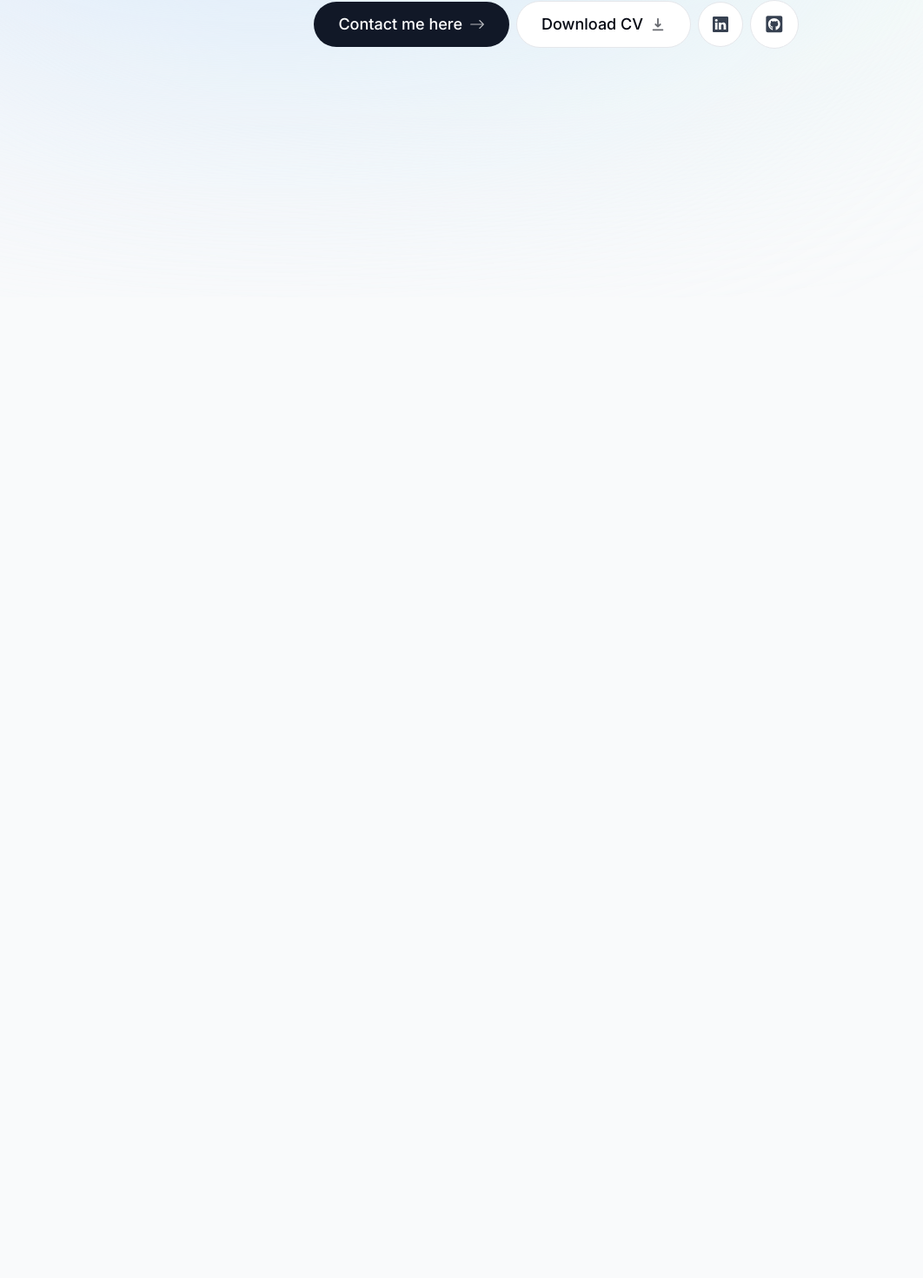
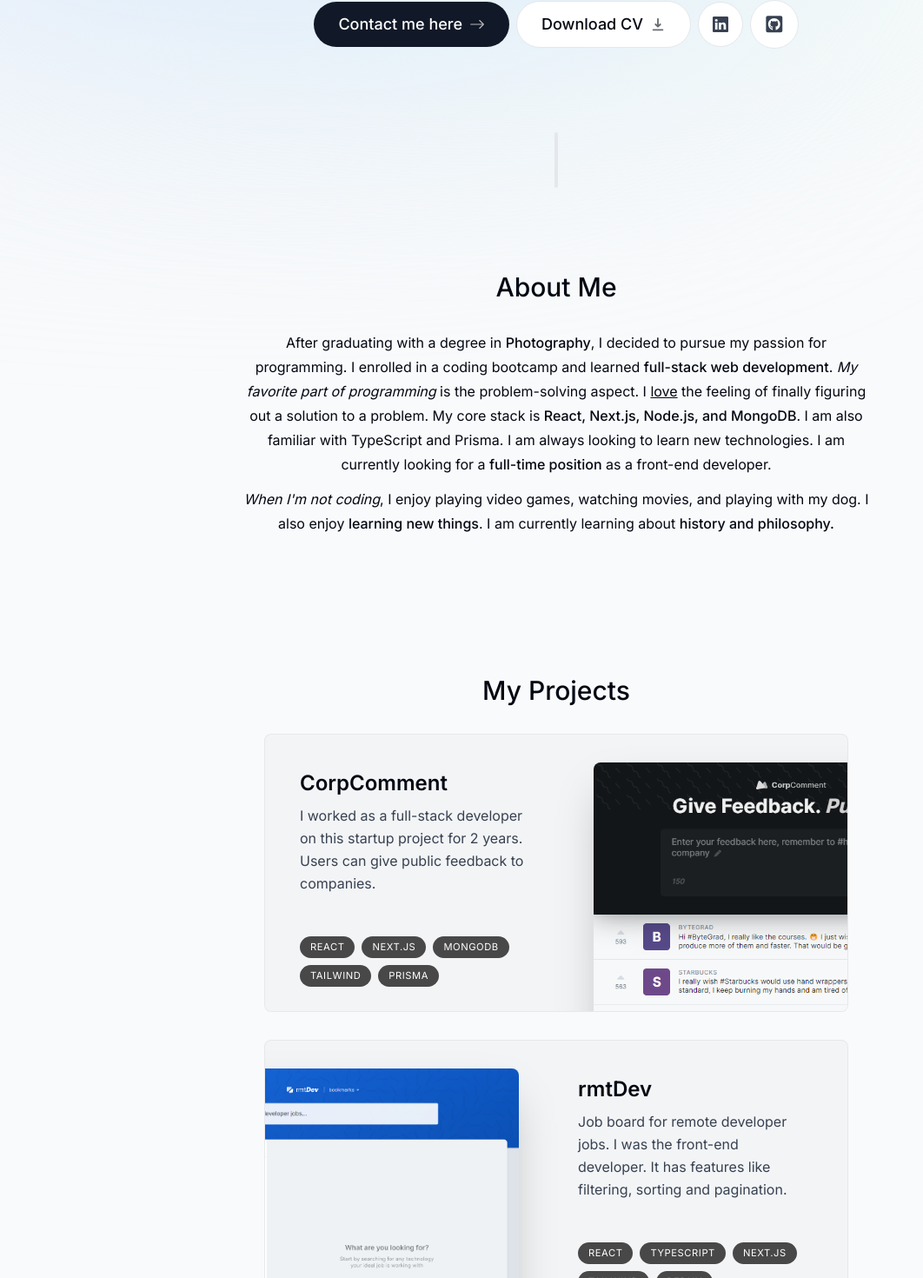
Before and after one commit to gllmt/cv-portfolio-next14, a Next.js app: page / in a window 1280 px wide. Shown: the part 458-1928 px from the top of the page at 87% size, without its empty margins (0-1062 px from the left). Before the commit the page ends 800 px from the top, so only its background shows below. Built offline with nearby package versions, Linux system fonts and the light colour scheme.

Commit message:
projects section is ok

```diff
--- a/app/page.tsx
+++ b/app/page.tsx
@@ -1,9 +1,15 @@
+import About from "@/components/about";
 import Intro from "@/components/intro";
+import Projects from "@/components/projects";
+import SectionDivider from "@/components/section-divider";
 
 export default function Home() {
   return (
     <main className="flex flex-col items-center">
       <Intro />
+      <SectionDivider />
+      <About />
+      <Projects />
     </main>
   );
 }
--- /dev/null
+++ b/components/about.tsx
@@ -0,0 +1,44 @@
+"use client";
+
+import SectionHeading from "./section-heading";
+import { motion } from "framer-motion";
+
+export default function About() {
+  return (
+    <motion.section
+      className="mb-28 max-w-[45rem] text-center leading-7 sm:mb-40 scroll-mt-28"
+      initial={{ opacity: 0, y: 100 }}
+      animate={{ opacity: 1, y: 0 }}
+      transition={{ delay: 0.175 }}
+    >
+
+      <SectionHeading>About Me</SectionHeading>
+
+      <p className="mb-3">
+        After graduating with a degree in{" "}
+        <span className="font-medium">Photography</span>, I decided to pursue my
+        passion for programming. I enrolled in a coding bootcamp and learned{" "}
+        <span className="font-medium">full-stack web development</span>.{" "}
+        <span className="italic">My favorite part of programming</span> is the
+        problem-solving aspect. I <span className="underline">love</span> the
+        feeling of finally figuring out a solution to a problem. My core stack
+        is{" "}
+        <span className="font-medium">
+          React, Next.js, Node.js, and MongoDB
+        </span>
+        . I am also familiar with TypeScript and Prisma. I am always looking to
+        learn new technologies. I am currently looking for a{" "}
+        <span className="font-medium">full-time position</span> as a front-end
+        developer.
+      </p>
+
+      <p>
+        <span className="italic">When I'm not coding</span>, I enjoy playing
+        video games, watching movies, and playing with my dog. I also enjoy{" "}
+        <span className="font-medium">learning new things</span>. I am currently
+        learning about{" "}
+        <span className="font-medium">history and philosophy.</span>
+      </p>
+    </motion.section>
+  )
+}
--- /dev/null
+++ b/components/project.tsx
@@ -0,0 +1,50 @@
+"use client";
+
+import { projectsData } from "@/lib/data";
+import { motion, useScroll, useTransform } from "framer-motion";
+import Image from "next/image";
+import { useRef } from "react";
+
+type ProjectProps = typeof projectsData[number]
+
+export default function Project({
+  title,
+  description,
+  tags,
+  imageUrl
+}: ProjectProps) {
+  const ref = useRef<HTMLDivElement>(null);
+  const { scrollYProgress } = useScroll({
+    target: ref,
+    offset: ["0 1", "1.33 1"],
+  });
+  const scaleProgess = useTransform(scrollYProgress, [0, 1], [0.8, 1]);
+  const opacityProgess = useTransform(scrollYProgress, [0, 1], [0.6, 1]);
+
+  return (
+    <motion.div
+      ref={ref}
+      style={{ scale: scaleProgess, opacity: opacityProgess }}
+      className="group mb-3 sm:mb-8 last:mb-0"
+    >
+      <section
+        className="bg-gray-100 max-w-[42rem] border border-black/5 rounded-lg overflow-hidden sm:pr-8 relative sm:h-[20rem] hover:bg-gray-200 transition sm:group-even:pl-8"
+      >
+        <div className="pt-4 pb-7 px-5 sm:pl-10 sm:pr-2 sm:pt-10 sm:max-w-[50%] flex flex-col h-full sm:group-even:ml-[18rem]">
+          <h3 className="text-2xl font-semibold">{title}</h3>
+          <p className="mt-2 leading-relaxed text-gray-700">{description}</p>
+          <ul className="flex flex-wrap mt-4 gap-2 sm:mt-auto">{tags.map((tag, index) => (
+            <li key={index} className="bg-black/[0.7] px-3 py-1 text-[0.7rem] uppercase tracking-wider text-white rounded-full">{tag}</li>
+          ))}</ul>
+          <Image
+            src={imageUrl}
+            alt={`Image from project: ${title}`}
+            quality={95}
+            className="absolute hidden sm:block top-8 -right-40 w-[28.25rem] rounded-t-lg shadow-2xl
+            transition group-hover:scale-[1.04] group-hover:-translate-x-3 group-hover:translate-y-3 group-hover:-rotate-2 group-even:group-hover:translate-x-3 group-even:group-hover:translate-y-3 group-even:group-hover:rotate-2 group-even:right-[initial] group-even:-left-40"
+          />
+        </div>
+      </section>
+    </motion.div>
+  )
+}
--- /dev/null
+++ b/components/projects.tsx
@@ -0,0 +1,21 @@
+import React from "react"
+import SectionHeading from "./section-heading"
+import { projectsData } from "@/lib/data"
+import Project from "./project"
+
+export default function Projects() {
+  return (
+    <section id="projects" className="scroll-mt-28 mb-28">
+      <SectionHeading>My Projects</SectionHeading>
+      <div>
+        {
+          projectsData.map((project, index) => (
+            <React.Fragment key={index} >
+              <Project {...project} />
+            </React.Fragment>
+          ))
+        }
+      </div>
+    </section>
+  )
+}
--- /dev/null
+++ b/components/section-divider.tsx
@@ -0,0 +1,18 @@
+"use client";
+
+import { motion } from "framer-motion";
+
+export default function SectionDivider() {
+  return (
+    <motion.div
+      className="bg-gray-200 my-24 h-16 w-1 rounded-full hidden sm:block"
+      initial={{ opacity: 0, scale: 0 }}
+      animate={{ opacity: 1, scale: 1 }}
+      transition={{
+        type: "tween",
+        delay: 0.1,
+        duration: 0.7,
+      }}
+    ></motion.div>
+  )
+}
--- /dev/null
+++ b/components/section-heading.tsx
@@ -0,0 +1,11 @@
+import React from "react";
+
+type SectionHeadingProps = {
+  children: React.ReactNode;
+}
+
+export default function SectionHeading({ children }: SectionHeadingProps) {
+  return (
+    <h2 className="text-3xl text-center font-medium capitalize mb-8">{ children }</h2>
+  )
+}
```
